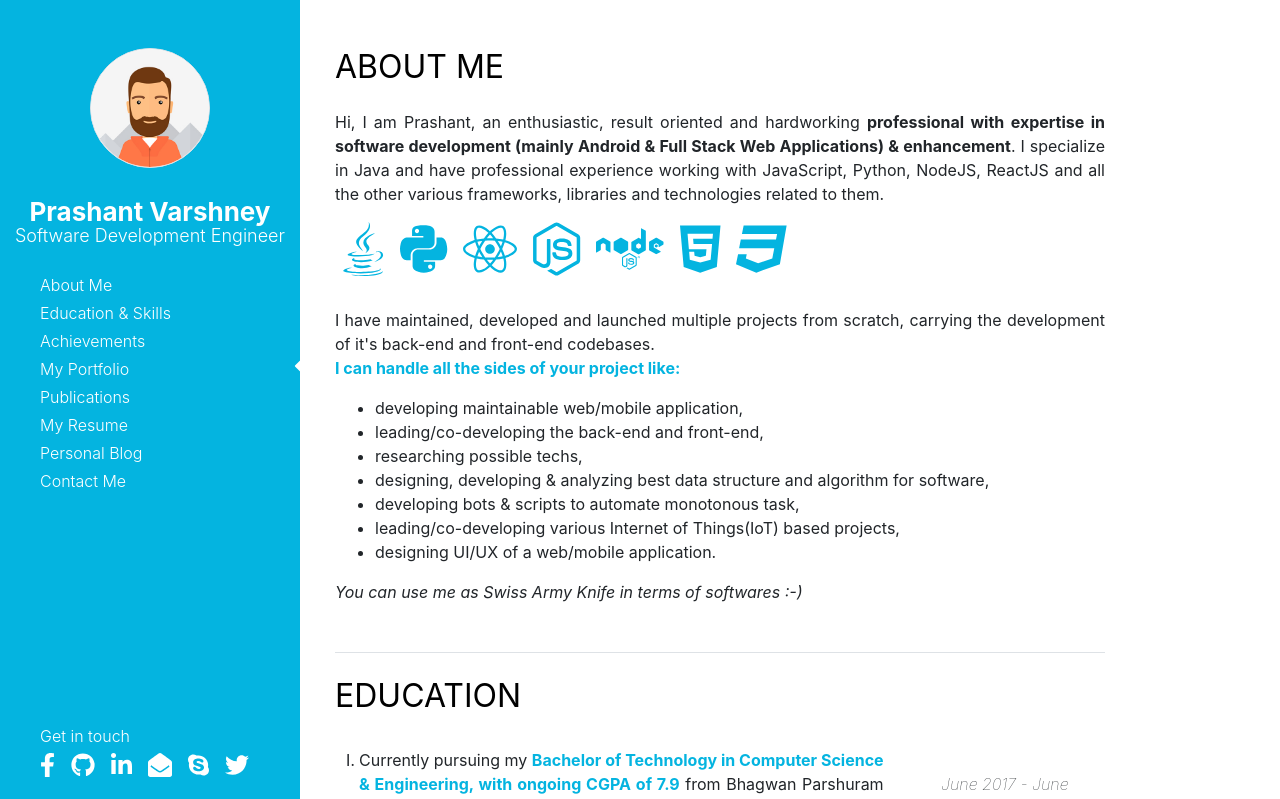
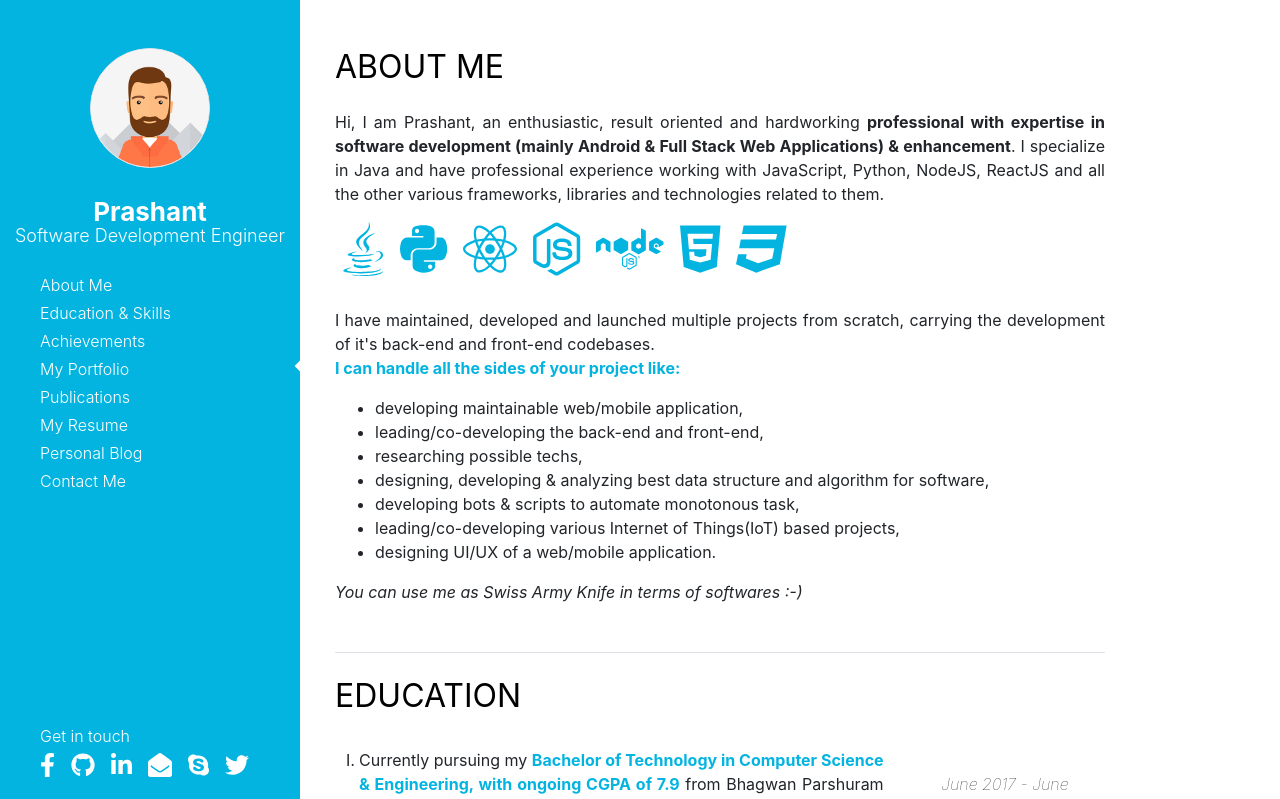
Before and after one commit to prvarshney/my-portfolio, a React (Create React App) app: page / in a window 1280 px wide. Shown: the top 799 px of the page. Built offline with nearby package versions, Linux system fonts and the light colour scheme.

Commit message:
Removing lastname from Navigationbar, to check CI/CD working

```diff
--- a/src/components/navigationBar.js
+++ b/src/components/navigationBar.js
@@ -35,7 +35,7 @@ export class NavigationBar extends Component {
                 <img src={ UserAvatar } style={ UserAvatarStyle() } className="bg-white mt-5 border rounded-circle" alt="user-avatar"/>
             </div>
             <div className="text-center mt-4 text-white" >
-                <span className="font-weight-bold d-block" style={{ fontSize: (window.innerWidth < 1920) ? '26px' : '34px' }}>Prashant Varshney</span>
+                <span className="font-weight-bold d-block" style={{ fontSize: (window.innerWidth < 1920) ? '26px' : '34px' }}>Prashant</span>
                 <span className="font-weight-light d-block"
                         style={{ fontSize: (window.innerWidth < 1920) ? '18px' : '24px',
                                  marginTop: (window.innerWidth < 1920) ? '-9px' : '-12px' }}>
```
